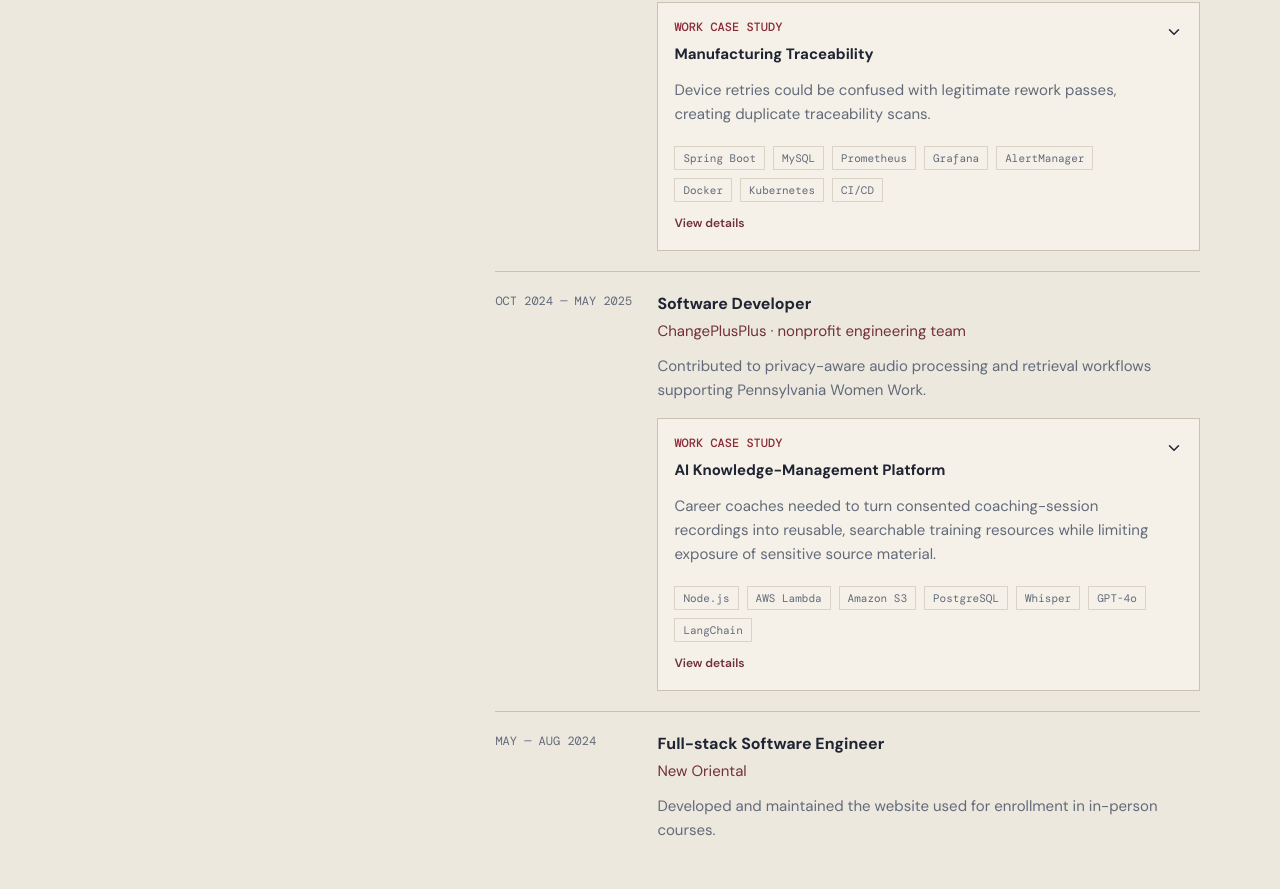
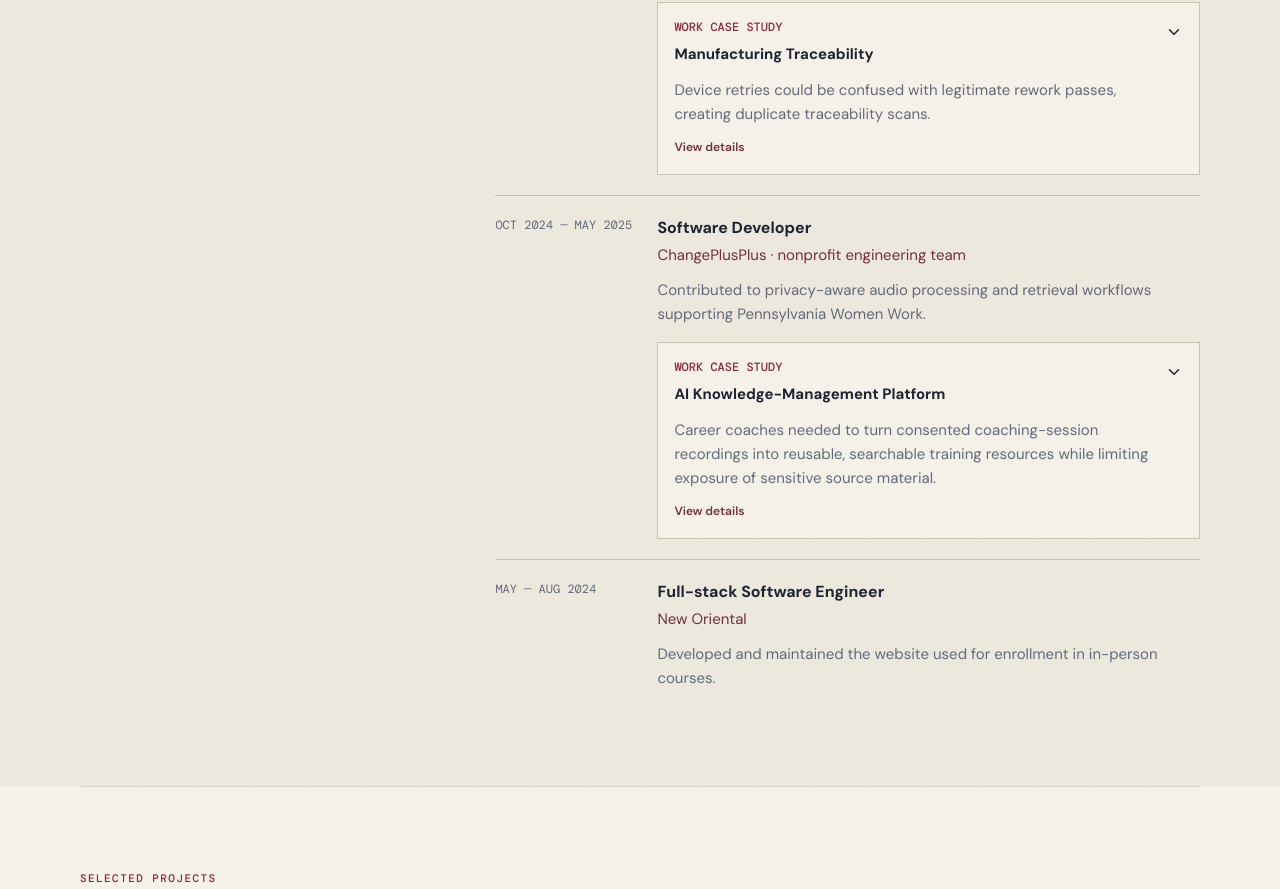
Before and after one commit to kkyan1105/kkyan1105.github.io, a React (Vite) app: page / in a window 1280 px wide. Shown: the part 2005-2894 px from the top of the page. Built offline with nearby package versions, Linux system fonts and the light colour scheme.

Commit message:
Move experience case study technologies into expanded details

```diff
--- a/src/Portfolio.tsx
+++ b/src/Portfolio.tsx
@@ -22,11 +22,12 @@ function ExpandableProject({project, caseStudy = false}: {project: typeof projec
           </div>
           {!caseStudy && <p className="mt-2 text-[14px] font-semibold text-[#71303b]">{project.organization}</p>}
           <p className="mt-3 text-[15px] leading-6 text-muted-foreground">{project.intro}</p>
-          <div className="mt-5 flex flex-wrap gap-2">{project.tags.map(tag=><span className="project-tag" key={tag}>{tag}</span>)}</div>
+          {!caseStudy && <div className="mt-5 flex flex-wrap gap-2">{project.tags.map(tag=><span className="project-tag" key={tag}>{tag}</span>)}</div>}
           <span className="mt-3 inline-block text-[12px] font-semibold text-[#71303b]"><span className="disclosure-closed">View details</span><span className="disclosure-open">Hide details</span></span>
         </div><ChevronDown className="disclosure-chevron mt-1 shrink-0" size={18} aria-hidden="true" />
       </summary>
       <div className={caseStudy ? 'case-body' : 'project-body'}>
+        {caseStudy && <div className="mb-5 flex flex-wrap gap-2">{project.tags.map(tag=><span className="project-tag" key={tag}>{tag}</span>)}</div>}
         <ul className="bullet-list space-y-3 text-[15px] leading-[1.75] text-[#444b58]">
           <li><span className="font-bold">{project.contributionLabel}. </span>{project.contribution}</li>
           <li><span className="font-bold">Outcome. </span>{project.outcome}</li>
```
